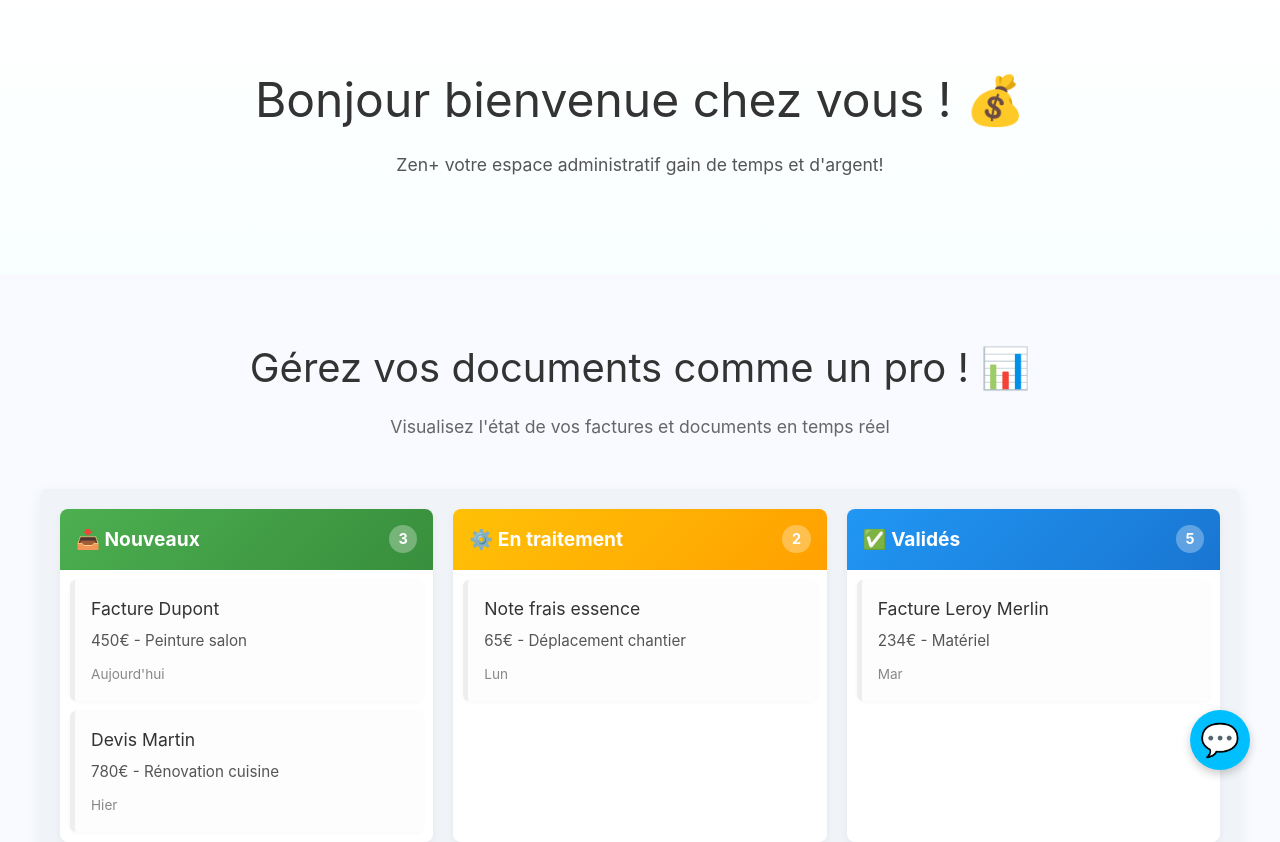
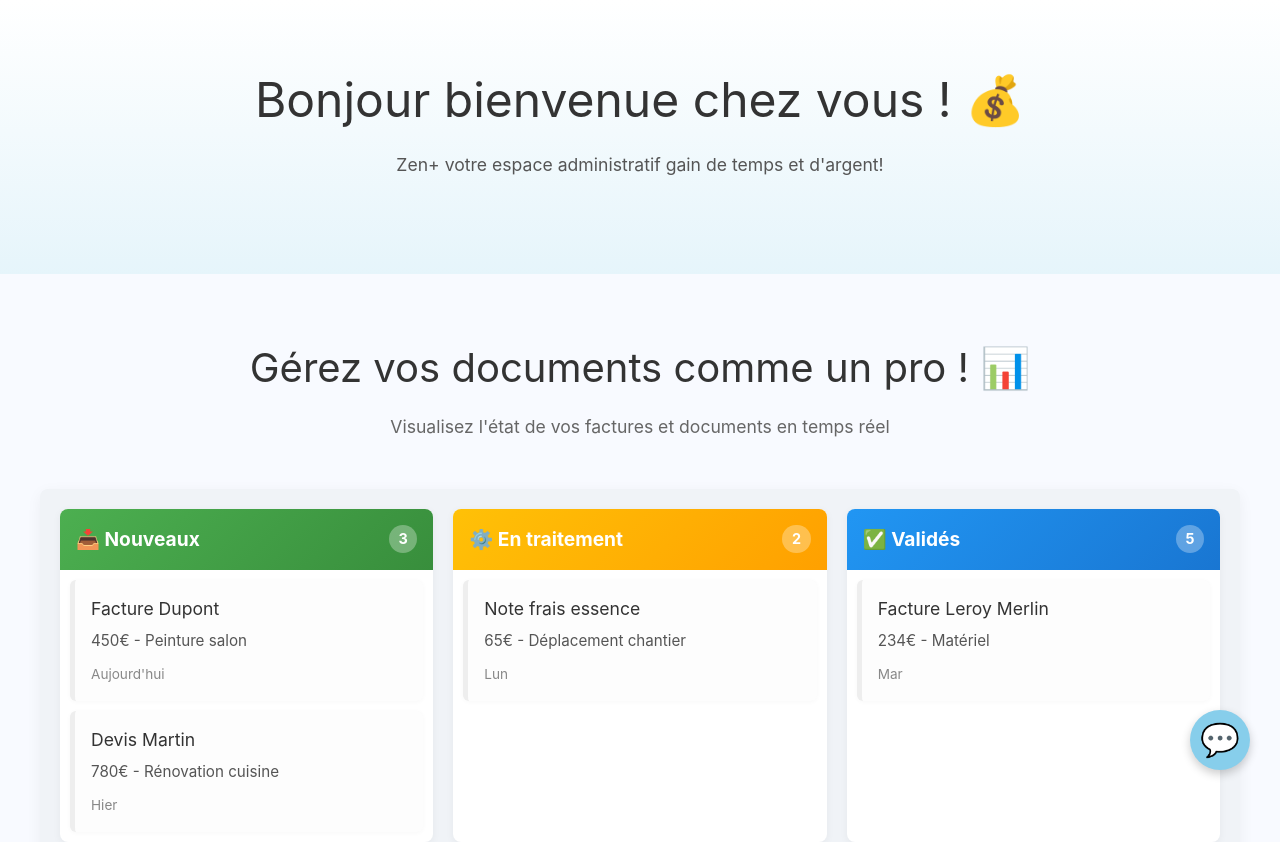
Before and after one commit to Alexandre64100/PetitZenV1, a Next.js app: page / in a window 1280 px wide. Shown: the top 842 px of the page. Built offline with nearby package versions, Linux system fonts and the light colour scheme.

Commit message:
Update globals.css

```diff
--- a/styles/globals.css
+++ b/styles/globals.css
@@ -11,8 +11,8 @@
 
 body {
   font-family: -apple-system, BlinkMacSystemFont, 'Segoe UI', Roboto, sans-serif;
-  /* Fond dégradé de haut en bas, du blanc (#FFFFFF) vers le bleu très clair (#E0FFFF) */
-  background: linear-gradient(to bottom, #FFFFFF 0%, #E0FFFF 100%);
+  /* Fond dégradé du blanc vers le BLEU CIEL (#87CEEB) */
+  background: linear-gradient(to bottom, #FFFFFF 0%, #87CEEB 100%);
   min-height: 100vh;
   color: #333; /* Couleur de texte par défaut */
 }
@@ -167,7 +167,7 @@ footer {
   position: fixed;
   bottom: 30px;
   right: 30px;
-  background-color: #00BFFF; /* Bleu vif pour le bouton */
+  background-color: #87CEEB; /* BLEU CIEL */
   color: white;
   border: none;
   border-radius: 50%;
@@ -185,7 +185,7 @@ footer {
 
 .chatbot-toggle-button:hover {
   transform: scale(1.05);
-  background-color: #0099CC; /* Nuance légèrement plus foncée pour le hover */
+  background-color: #64B8D9; /* Nuance légèrement plus foncée pour le hover de #87CEEB */
 }
 
 /* Styles pour la fenêtre du ChatBot flottante */
@@ -224,7 +224,7 @@ footer {
   text-align: center;
   padding: 1rem;
   font-size: 1.5rem;
-  background-color: #00BFFF; /* Bleu vif pour l'en-tête */
+  background-color: #87CEEB; /* BLEU CIEL */
   color: white;
   border-top-left-radius: 10px;
   border-top-right-radius: 10px;
@@ -274,7 +274,7 @@ footer {
 }
 
 .message.user {
-  background-color: #00BFFF; /* Bleu vif pour les messages utilisateur */
+  background-color: #87CEEB; /* BLEU CIEL */
   color: white;
   margin-left: auto;
   border-bottom-right-radius: 4px;
@@ -316,11 +316,11 @@ footer {
 }
 
 .input-area input:focus {
-  border-color: #00BFFF; /* Bleu vif pour le focus de l'input */
+  border-color: #87CEEB; /* BLEU CIEL */
 }
 
 .input-area button {
-  background-color: #00BFFF; /* Bleu vif pour le bouton d'envoi */
+  background-color: #87CEEB; /* BLEU CIEL */
   color: white;
   border: none;
   padding: 0.8rem 1.5rem;
@@ -331,5 +331,5 @@ footer {
 }
 
 .input-area button:hover {
-  background-color: #0099CC; /* Nuance légèrement plus foncée pour le hover */
+  background-color: #64B8D9; /* Nuance légèrement plus foncée pour le hover */
 }
```
